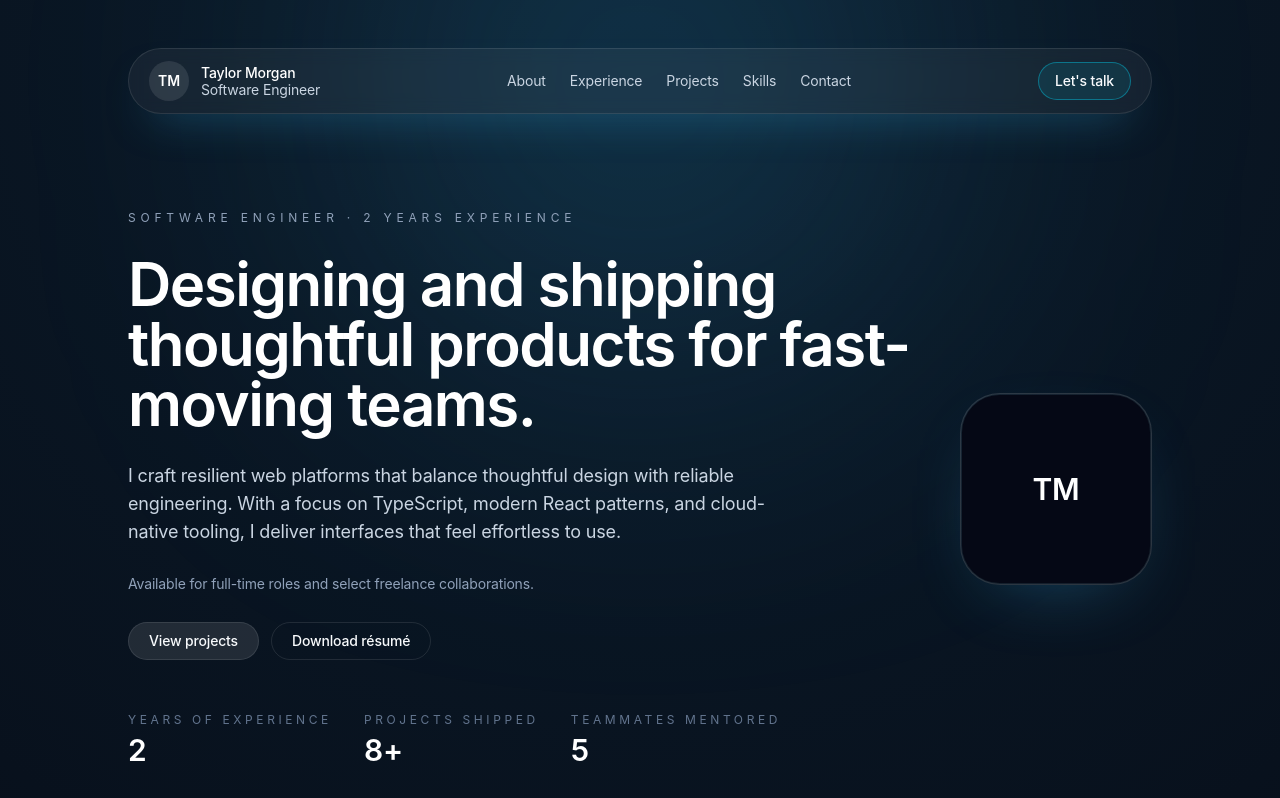
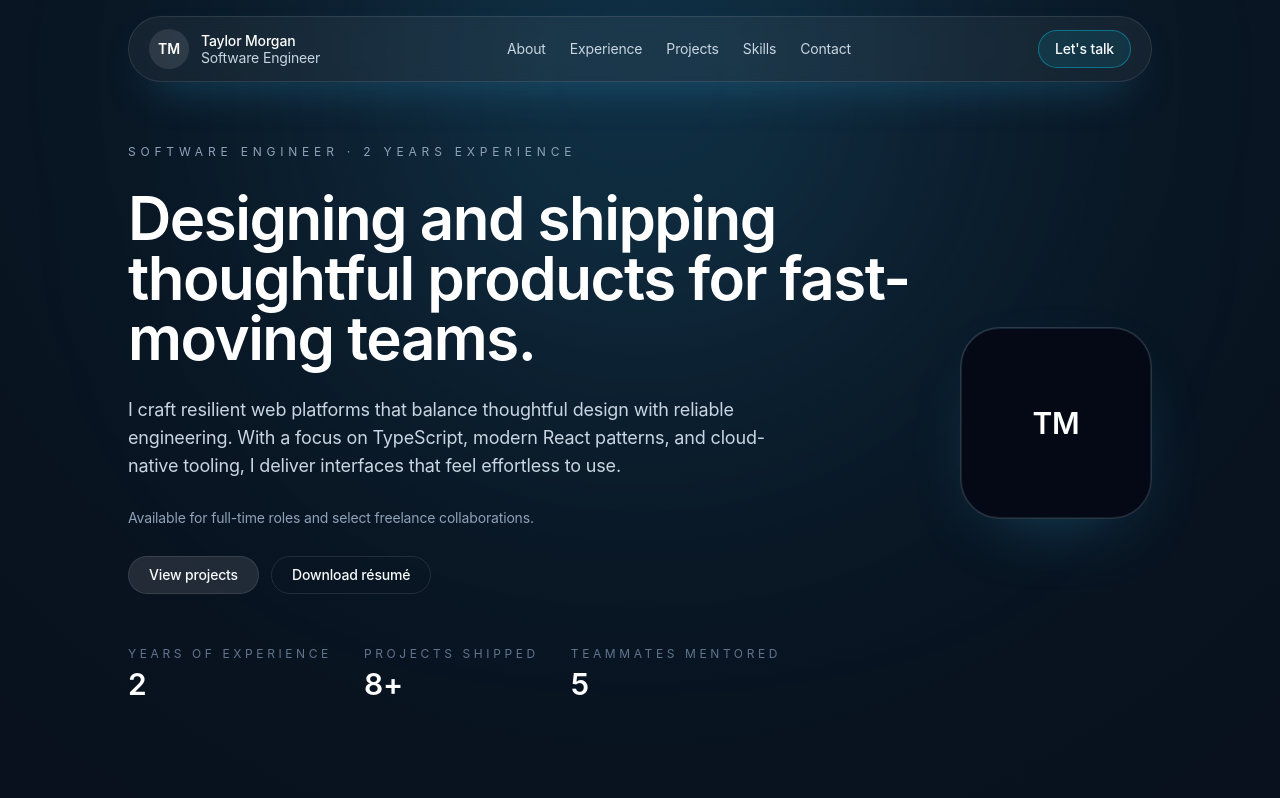
Before and after one commit to bav-07/personal-portfolio, a Next.js app: page / in a window 1280 px wide. Shown: the top 798 px of the page. Built offline with nearby package versions, Linux system fonts and the light colour scheme.

Commit message:
Added sticky header with visual feedback in navigation tabs

```diff
--- a/app/page.tsx
+++ b/app/page.tsx
@@ -24,9 +24,9 @@ import { ContactSection } from "@/components/sections/contact-section";
 export default function Home() {
   return (
     <div className="relative min-h-screen overflow-x-hidden">
-      <main className="relative mx-auto flex w-full max-w-5xl flex-col gap-24 px-6 pb-24 pt-12 sm:px-10 lg:px-0">
       <SiteHeader profile={profile} navItems={navItems} />
 
+      <main className="relative mx-auto flex w-full max-w-5xl flex-col gap-24 px-6 pb-24 pt-36 sm:px-10 lg:px-0">
           <HeroSection
             profile={profile}
             highlights={highlights}
--- a/components/layout/site-header.tsx
+++ b/components/layout/site-header.tsx
@@ -10,7 +10,10 @@ type NavLinkProps = NavItem;
 
 function NavLink({ href, label }: NavLinkProps) {
   return (
-    <a className="transition-colors hover:text-white" href={href}>
+    <a
+      className="relative transition-colors duration-200 hover:text-white after:absolute after:bottom-0 after:left-0 after:h-0.5 after:w-0 after:bg-white/60 after:transition-all after:duration-200 hover:after:w-full"
+      href={href}
+    >
       {label}
     </a>
   );
@@ -20,10 +23,11 @@ export function SiteHeader({ profile, navItems }: SiteHeaderProps) {
   const initials = getInitials(profile.name);
 
   return (
-    <header
-      className="sticky top-4 z-50 flex items-center justify-between gap-6 rounded-full border border-white/10 bg-white/5 px-5 py-3 shadow-[0_20px_45px_-25px_rgba(56,189,248,0.55)] backdrop-blur"
-    >
-      <div className="flex items-center gap-3">
+    <div className="fixed top-4 left-1/2 z-50 w-full max-w-5xl -translate-x-1/2 px-6 sm:px-10 lg:px-0">
+      <header
+        className="flex items-center justify-between gap-6 rounded-full border border-white/10 bg-white/5 px-5 py-3 shadow-[0_20px_45px_-25px_rgba(56,189,248,0.55)] backdrop-blur"
+      >
+      <a href="#" className="flex items-center gap-3 transition-opacity hover:opacity-80">
         <div className="flex h-10 w-10 items-center justify-center rounded-full bg-white/10 text-sm font-semibold text-white">
           {initials}
         </div>
@@ -31,7 +35,7 @@ export function SiteHeader({ profile, navItems }: SiteHeaderProps) {
           <p className="font-medium text-white">{profile.name}</p>
           <p>{profile.title}</p>
         </div>
-      </div>
+      </a>
 
       <nav className="hidden gap-6 text-sm text-slate-300 md:flex">
         {navItems.map((item) => (
@@ -46,5 +50,6 @@ export function SiteHeader({ profile, navItems }: SiteHeaderProps) {
         Let's talk
       </a>
     </header>
+    </div>
   );
 }
--- a/components/sections/hero-section.tsx
+++ b/components/sections/hero-section.tsx
@@ -70,7 +70,7 @@ export function HeroSection({ profile, highlights, actions, headline }: HeroSect
   );
 
   return (
-    <section className="grid gap-12 md:grid-cols-[minmax(0,1fr)_auto] md:items-center">
+    <section id="hero" className="grid gap-12 md:grid-cols-[minmax(0,1fr)_auto] md:items-center">
       <div className="space-y-7">
         <p className="text-xs uppercase tracking-[0.4em] text-slate-400">
           {profile.title}
```
Lines whose indentation alone changed are shown as unchanged.
